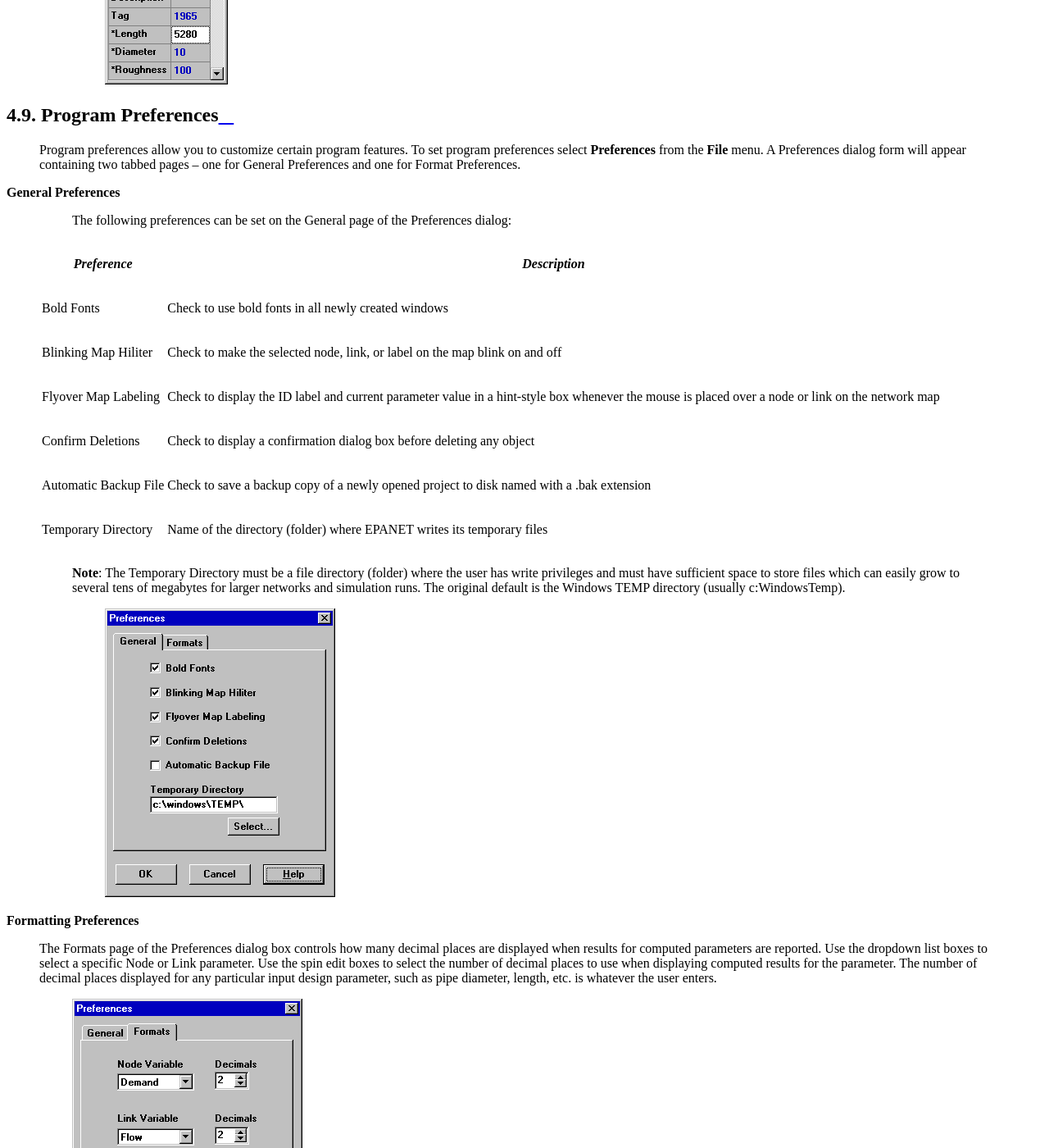
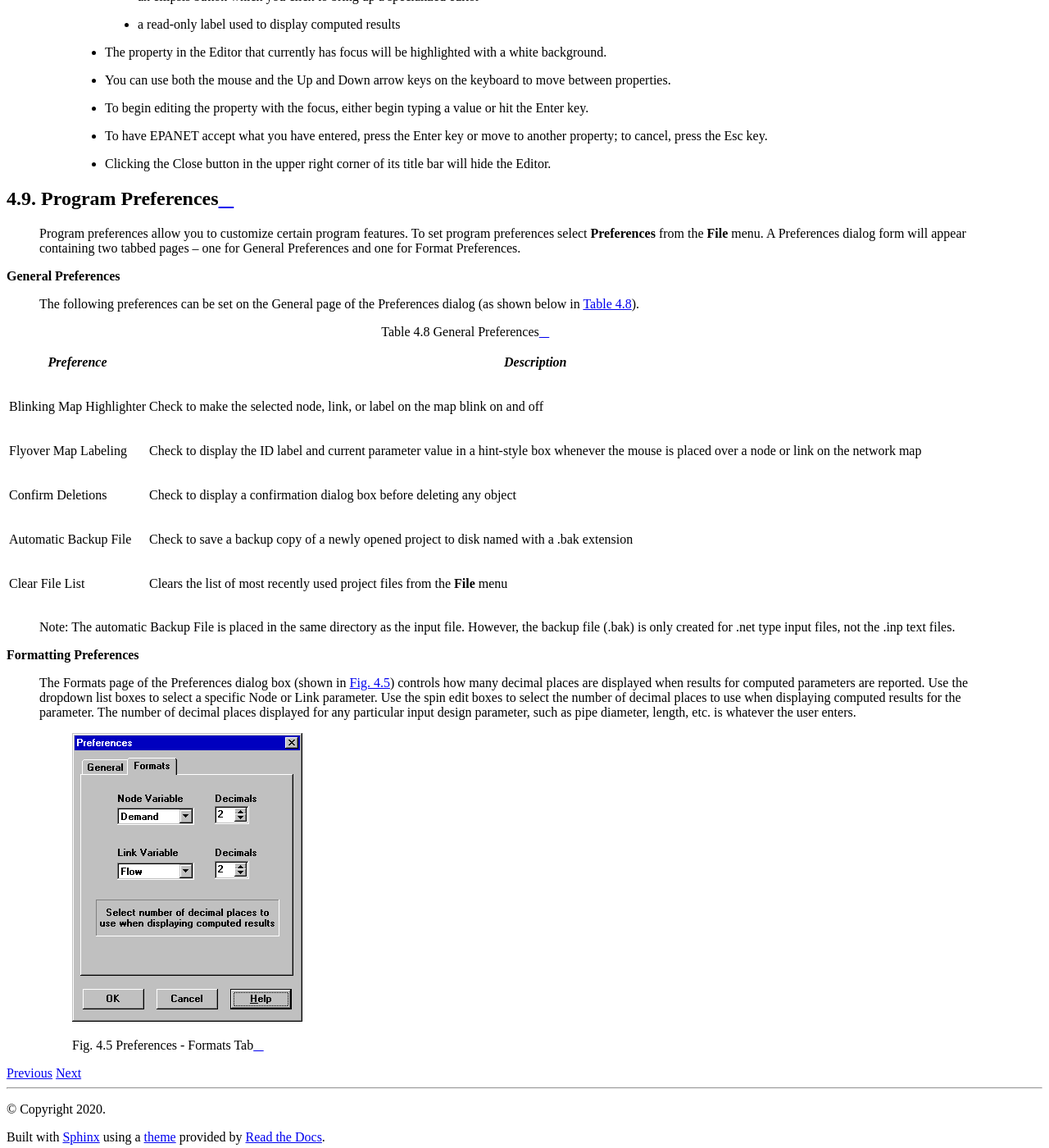
Before and after one commit to USEPA/epanet-manual, a Sphinx documentation site: the page built from docs/4_EPANET_workspace.rst, in a window 1280 px wide and 1400 px high, scrolled down 9323 px. Shown: the whole window at 82% size. Built offline with Sphinx 7.4.7 and the Read the Docs theme 2.0.0, drawn with Linux system fonts in a browser that asks for light colours; some of the changed text lies outside the part shown.

Commit message:
Update 4_EPANET_workspace.rst

```diff
--- a/docs/4_EPANET_workspace.rst
+++ b/docs/4_EPANET_workspace.rst
@@ -273,7 +273,6 @@
     -  Map Toolbar
 
 
-
    The toolbars can be docked underneath the Main Menu bar or dragged to
    any location on the EPANET workspace. When undocked, they can also be
    re-sized. The toolbars can be made visible or invisible by selecting
@@ -395,24 +394,35 @@
 Data Browser
 ~~~~~~~~~~~~
 
-   The Data Browser (shown below) is accessed from the Data
+   The Data Browser (shown in :numref:`fig-Data_Browser` below) is accessed from the Data
    tab on the Browser window. It gives access to the various objects, by
    category (Junctions, Pipes, etc.) that are contained in the network
    being analyzed. The buttons at the bottom are used to add, delete,
    and edit these objects.
 
-   |image66|
+   .. _fig-Data_Browser:
+   .. figure:: media/image53A.jpeg
+      :alt: Data Browser
 
+      Data_Browser
+   ..
+
+.. _sec-map_browser:
 
 Map Browser
 ~~~~~~~~~~~
 
-   The Map Browser (shown below) is accessed from the Map tab
+   The Map Browser (shown in :numref:`fig-Map_Browser` below) is accessed from the Map tab
    of the Browser Window. It selects the parameters and time period that
    are viewed in color-coded fashion on the Network Map. It also
    contains controls for animating the map through time.
 
-   |image67|
+   .. _fig-Map_Browser:
+   .. figure:: media/image54A.jpeg
+      :alt: Map Browser
+
+      Map Browser
+   ..
 
    The animation control pushbuttons on the Map Browser work as follows:
 
@@ -424,17 +434,24 @@
 
    |image68_4| \ Animate forward in time
 
-.. _prop_ed:
+.. _sec-prop_ed:
 
 Property Editor
 ~~~~~~~~~~~~~~~
 
-   The Property Editor (shown at the left) is used to edit
+   The Property Editor (shown in :numref:`fig-Property_Editor` below) is used to edit
    the properties of network nodes, links, labels, and analysis options.
    It is invoked when one of these objects is selected (either on the
    Network Map or in the Data Browser) and double-clicked or the
    Browser's Edit button is clicked. The following points help explain
    how to use the Editor.
+
+   .. _fig-Property_Editor:
+   .. figure:: media/image57.png
+      :alt: Property Editor
+
+      Property Editor
+   ..
 
     -  The Editor is a grid with two columns - one for the property's name
        and the other for its value.
@@ -489,15 +505,15 @@
 **General Preferences**
 
    The following preferences can be set on the General page of the
-   Preferences dialog:
+   Preferences dialog (as shown below in :numref:`table-General_Preferences`).
+
+.. _table-General_Preferences:
+.. table:: General Preferences
 
   +-----------------------------------+-----------------------------------+
   | *Preference*                      | *Description*                     |
   +===================================+===================================+
-  | Bold Fonts                        | Check to use bold fonts in all    |
-  |                                   | newly created windows             |
-  +-----------------------------------+-----------------------------------+
-  | Blinking Map Hiliter              | Check to make the selected node,  |
+  | Blinking Map Highlighter          | Check to make the selected node,  |
   |                                   | link, or label on the map blink   |
   |                                   | on and off                        |
   +-----------------------------------+-----------------------------------+
@@ -515,24 +531,19 @@
   |                                   | newly opened project to disk      |
   |                                   | named with a .bak extension       |
   +-----------------------------------+-----------------------------------+
-  | Temporary Directory               | Name of the directory (folder)    |
-  |                                   | where EPANET writes its temporary |
-  |                                   | files                             |
+  | Clear File List                   | Clears the list of most recently  |
+  |                                   | used project files from the       |
+  |                                   | **File** menu                     |
+  |                                   |                                   |
   +-----------------------------------+-----------------------------------+
+..
 
-
-     **Note**: The Temporary Directory must be a file directory (folder)
-     where the user has write privileges and must have sufficient space to
-     store files which can easily grow to several tens of megabytes for
-     larger networks and simulation runs. The original default is the
-     Windows TEMP directory (usually c:\Windows\Temp).
-
-      |image70|
-
+	Note: The automatic Backup File is placed in the same directory as the input file.  However,
+	the backup file (.bak) is only created for .net type input files, not the .inp text files.
 
 **Formatting Preferences**
 
-   The Formats page of the Preferences dialog box controls how many
+   The Formats page of the Preferences dialog box (shown in :numref:`fig-Preferences_Formats`) controls how many
    decimal places are displayed when results for computed parameters are
    reported. Use the dropdown list boxes to select a specific Node or
    Link parameter. Use the spin edit boxes to select the number of
@@ -541,7 +552,12 @@
    input design parameter, such as pipe diameter, length, etc. is
    whatever the user enters.
 
-      |image71|
+   .. _fig-Preferences_Formats:
+   .. figure:: media/image59.png
+      :alt: Preferences - Formats Tab
+
+      Preferences - Formats Tab
+   ..
 
 
 
```
Also changed, not shown: other parts of docs/4_EPANET_workspace.rst (+1 -2 lines).
